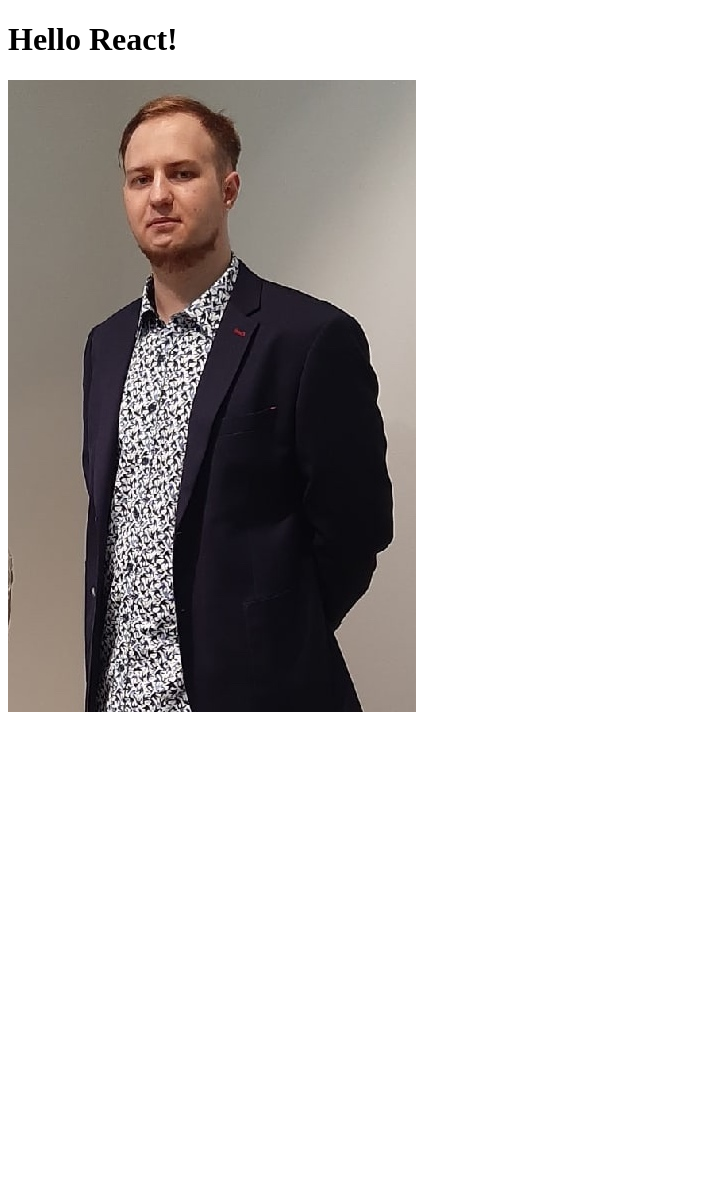
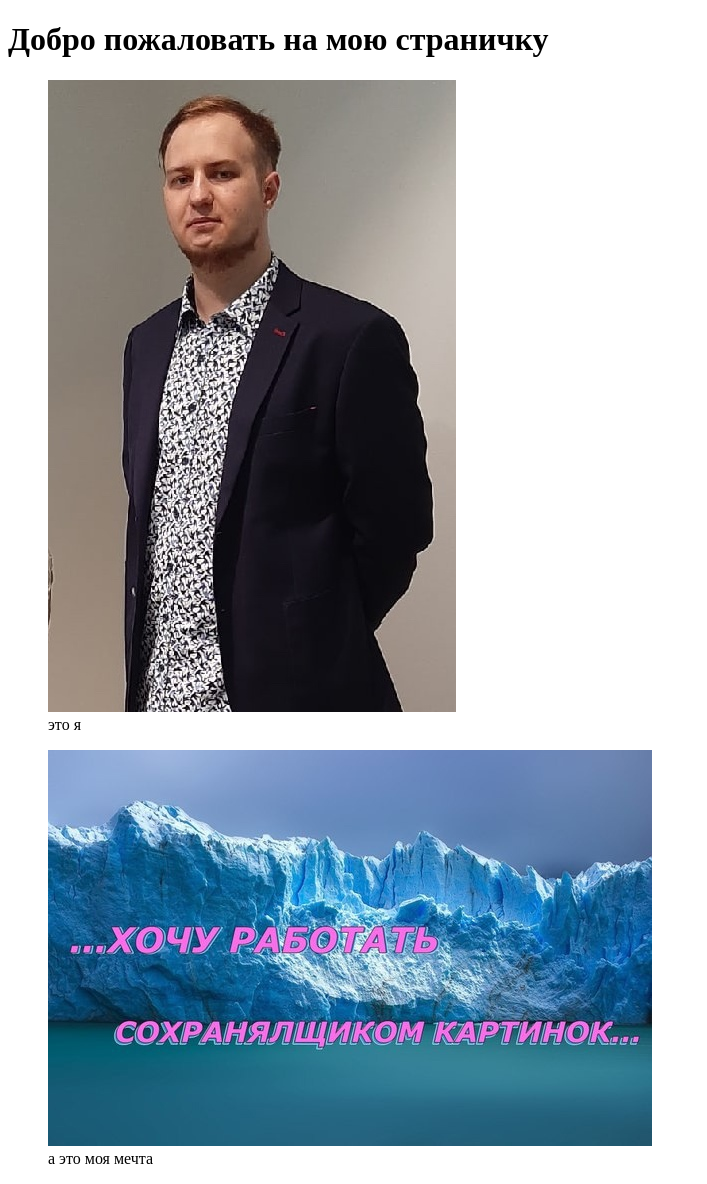
Before and after one commit to someSOAP/xavkunov.front, a React app: page / in a window 1280 px wide. Shown: the whole page, without its empty margins (0-707 px from the left). Before the commit the page ends 800 px from the top, so only its background shows below. Built offline with nearby package versions, Linux system fonts and the light colour scheme.

Commit message:
added some content :)

```diff
--- a/src/App.tsx
+++ b/src/App.tsx
@@ -1,12 +1,20 @@
 import React, { FC } from 'react'
 import photo from './assets/photo.jpeg'
+import dream from './assets/dream.jpeg'
 
 const App: FC = () => {
     return (
-        <div>
-            <h1>Hello React!</h1>
-            <img src={photo} alt="photo" />
-        </div>
+        <main>
+            <h1>Добро пожаловать на мою страничку</h1>
+            <figure>
+                <img src={photo} alt="photo of me" />
+                <figcaption>это я</figcaption>
+            </figure>
+            <figure>
+                <img src={dream} alt="photo of my dream" />
+                <figcaption>а это моя мечта</figcaption>
+            </figure>
+        </main>
     )
 }
 
```
Also changed, not shown: src/assets/dream.jpeg (added).
